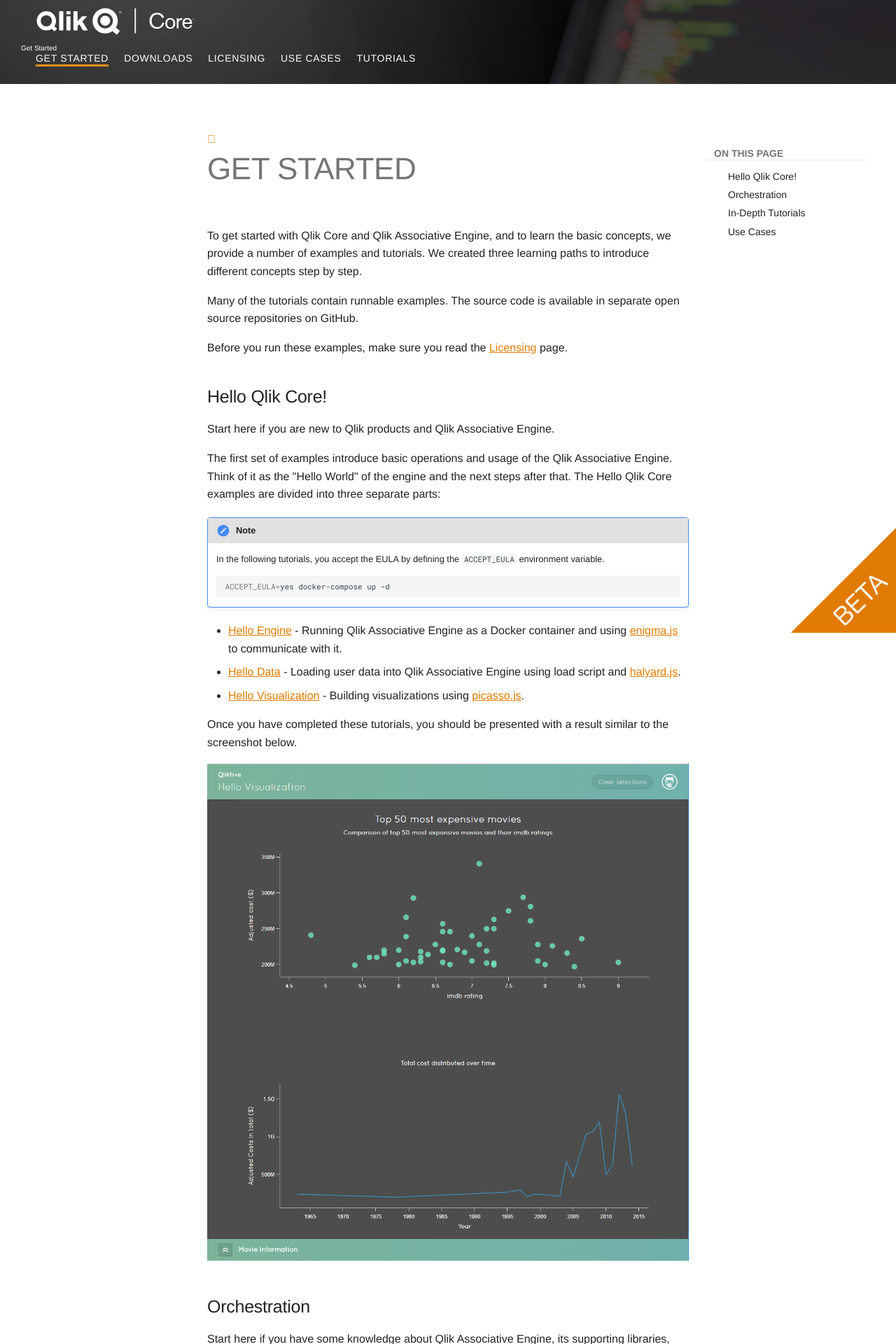
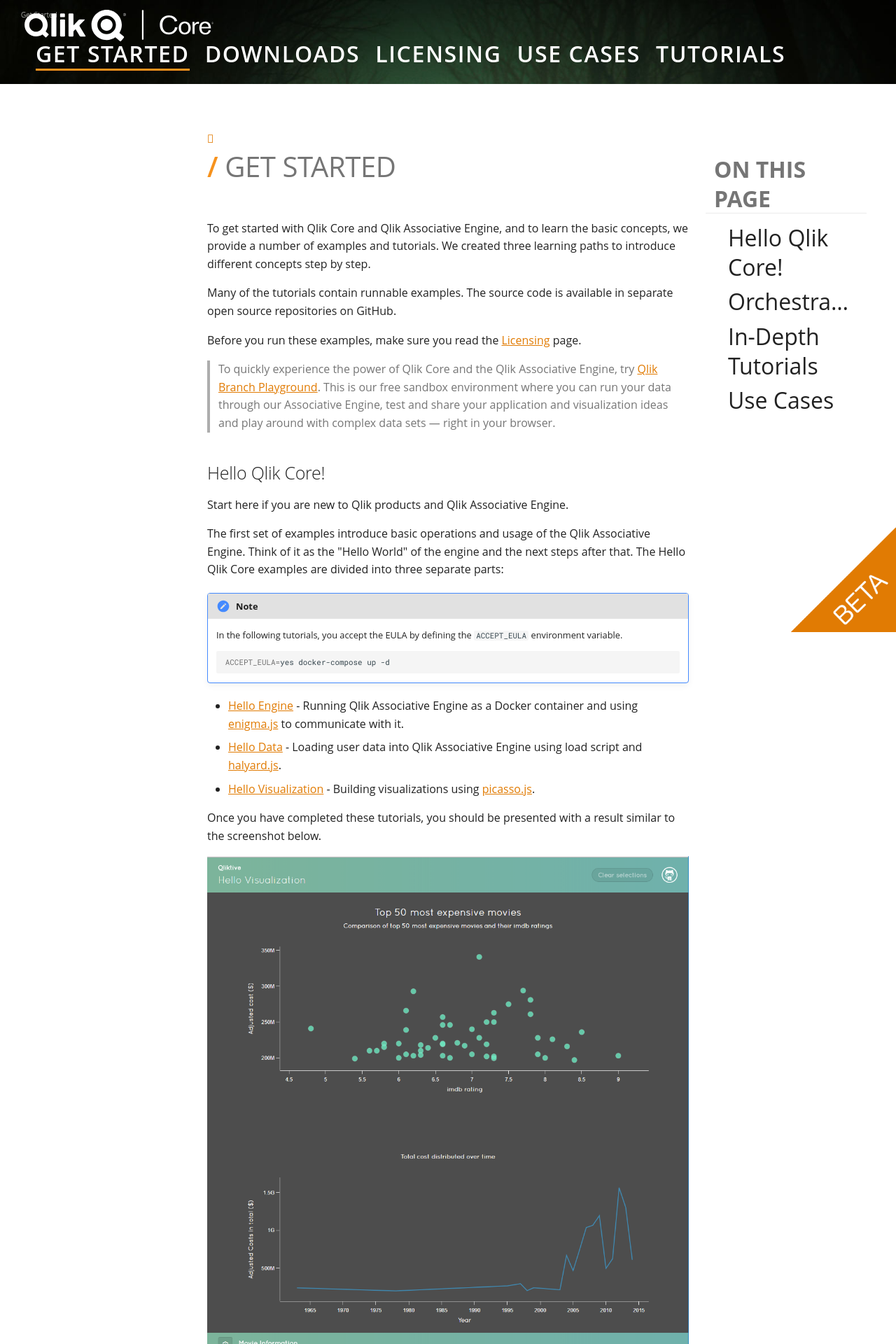
Before and after one commit to qlik-oss/core-website, an MkDocs documentation site: the page built from docs/get-started.md, in a window 1280 px wide. Shown: the top 1920 px of the page at 70% size. Built offline with MkDocs 1.6.1 and Material for MkDocs 9.7.7, drawn with Linux system fonts in a browser that asks for light colours; nearby versions of some CDN libraries; library files that are not in the unit come from our copies; comment, search, counter and statistics services are not loaded.

Commit message:
New background for landing page (#399)
* New background for landing page

* Align with developer.qlik.com

* Small change in wording

* Add text shadow and clean up buttons

```diff
--- a/docs/get-started.md
+++ b/docs/get-started.md
@@ -8,6 +8,12 @@
 The source code is available in separate open source repositories on GitHub.
 
 Before you run these examples, make sure you read the [Licensing](./licensing.md) page.
+
+>To quickly experience the power of Qlik Core and the Qlik Associative Engine,
+>try [Qlik Branch Playground](https://developer.qlik.com/playground?utm_medium=qlik_core&utm_source=getting_started_tip&utm_campaign=new_branch).
+>This is our free sandbox environment where you can
+>run your data through our Associative Engine, test and share your application and
+>visualization ideas and play around with complex data sets — right in your browser.
 
 ## Hello Qlik Core!
 
--- a/docs/javascripts/extra.js
+++ b/docs/javascripts/extra.js
@@ -4,9 +4,9 @@
     " hidden";}
   }
 
-/* (function() {
+(function() {
   var h1 = document.getElementsByTagName("h1");
   for (i = 0; i < h1.length; i++) {
     h1[i].insertAdjacentHTML('afterbegin', '<span>/ </span>');
   }
-})(); */
+})();
--- a/docs/stylesheets/custom-style.css
+++ b/docs/stylesheets/custom-style.css
@@ -8,18 +8,26 @@
 }
 
 body {
-  font-family: 'ProximaNova-Regular','Helvetica Neue','helvetica',arial,sans-serif;
+  font-family: 'Open Sans', sans-serif, 'ProximaNova-Regular','Helvetica Neue','helvetica',arial,sans-serif;
 }
 
 .md-container {
   padding-top: 0.4rem;
 }
 
+.md-header-info h2 {
+  font-size: 70px;
+  color:#fff;
+  line-height:  normal;
+}
+
 .md-header-info {
-  text-align: center;
-  padding-top:100px;
-  font-size:40px;
+  letter-spacing: 3px;
+  font-size:24px;
+  line-height: 35px;
   color:#fff;
+  font-weight: 400;
+  text-shadow: 2px 2px 4px #000;
 }
 
 .md-header {
@@ -43,6 +51,9 @@
   .footer-nav {
     display: none !important;
   }
+  .get-started-buttons {
+    display: none;
+  }
 }
 
 #beta-banner {
@@ -60,6 +71,13 @@
 @media (min-width: 76.1875em) {
   .md-search {
     padding: 1.8rem;
+  }
+
+  .get-started-buttons {
+    position: absolute;
+    right: 0px;
+    top: 200px;
+    text-align: right;
   }
 
   .md-header-home {
@@ -86,7 +104,9 @@
 
   .md-logo img {
     height: auto;
-    width: 250px;
+    width: 300px;
+    position: absolute;
+    margin-left: -20px;
   }
 }
 
@@ -157,12 +177,13 @@
 
 h1 span {
   color: #F6921D;
-  font-weight: bold;
+  font-weight: 600;
 }
 
 .md-content h1 {
   text-transform: uppercase;
-  font-size: 2.2rem !important;
+  font-size: 2.0rem !important;
+  font-weight: 400;
 }
 
 .md-nav__link:focus, .md-nav__link:hover, .md-nav__link--active,
@@ -178,10 +199,11 @@
   display: inline-block;
   margin: 0px 5px;
   color: white;
-  font-family: 'ProximaNova-Semibold','Helvetica Neue','helvetica',arial,sans-serif;
+  font-weight: 600;
   text-transform: uppercase;
   letter-spacing: .05em;
   opacity: 1;
+  font-size: 1.6rem;
 }
 
 .md-tabs__link:focus {
@@ -200,6 +222,10 @@
 
 .md-flex__cell--shrink:first-child {
   vertical-align: middle;
+}
+
+.md-nav {
+  font-size: 1.6rem;
 }
 
 .md-logo {
@@ -469,7 +495,6 @@
   margin: auto;
   margin-top: 0px;
   padding: 0px 30px;
-  font-family: 'ProximaNova-Regular','Helvetica Neue','helvetica',arial,sans-serif;
   font-size: 18px;
 }
 
@@ -507,13 +532,12 @@
   }
 
 .footer-nav-menu ul li {
-  font-family: 'BasicCommercialLTPro-Roman','Helvetica Neue','helvetica',arial,sans-serif;
   line-height: 45px;
   color: #63666a;
 }
 
 .footer-nav-menu .footer-menu-item .footer-menu-title {
-  font-family: 'ProximaNova-Semibold','Helvetica Neue','helvetica',arial,sans-serif;
+  font-weight: 600;
   letter-spacing: .05em;
   text-transform: uppercase;
   color: #63666a;
@@ -577,18 +601,23 @@
 }
 
 .marketing-text-button {
-  color: white;
-  font-size:16px;
-  background-color: #f7921d;
-  opacity: 1;
-  padding: 10px 20px 10px 20px;
+  color: rgba(255,255,255,.6);
+  font-size:26px;
+  opacity: 0.8;
+  margin-right: 15px;
+  padding-left: 30px;
+  padding-right: 5px;
+  padding-bottom: 30px;
+  padding-top: 30px;
   text-decoration: none;
   text-transform: uppercase;
+  font-weight: 800;
 }
 
 .marketing-text-button:hover {
-  opacity: 1;
-  background-color: #f7921d;
+  color: #333;
+  background-color: #FFF;
+  border-left: 8px solid var(--custom-orange);
 }
 
 .marketing-text a {
--- a/theme/partials/header.html
+++ b/theme/partials/header.html
@@ -50,16 +50,24 @@
       </div>
       <div class="md-flex">
         <div class="md-flex__cell md-flex__cell--stretch">
+          <br><br>
             {% include "partials/tabs.html" %}
         </div>
       </div>
       {% if page.is_homepage %}
       <div class="md-flex md-flex-homepage">
-          <div class="md-flex__cell md-flex__cell--stretch">
+          <div class="md-flex__cell md-flex__cell--shrink">
             <div class="md-header-info">
-                Build custom, reactive data-driven applications and visualizations with this development platform built on the Qlik Associative Engine.
-               <p><a href="./downloads/" class="marketing-text-button">Download</a>&nbsp;&nbsp;&nbsp;&nbsp;<a href="./get-started/" class="marketing-text-button">Get Started</a></p>
-            </div>
+                <h2>Meet <br> Qlik Core</h2>
+                Build custom, reactive data-driven applications<br>
+                and visualizations with this development platform <br>
+                built on the Qlik Associative Engine.
+              </div>
+
+
+          </div>
+          <div class="md-flex__cell md-flex__cell--shrink">
+
           </div>
       </div>
       {% endif %}
--- /dev/null
+++ b/theme/partials/social.html
@@ -0,0 +1,9 @@
+{% if config.extra.social %}
+  <div class="md-footer-social">
+    <link rel="stylesheet" href="{{ base_url }}/assets/fonts/font-awesome.css">
+    {% for social in config.extra.social %}
+      <a href="{{ social.link }}" class="md-footer-social__link fa fa-{{ social.type }}" target="_blank"></a>
+    {% endfor %}
+        <a href="https://branch.qlik.com" class="md-footer-social__link fa" target="_blank"><img src="{{ base_url }}/images/Icon_Qlik_Branch.png" style="margin-bottom: -5px" height="55px" /></a>
+  </div>
+{% endif %}
```
Also changed, not shown: docs/images/Icon_Qlik_Branch.png (added), docs/images/marketing-background.jpg.
